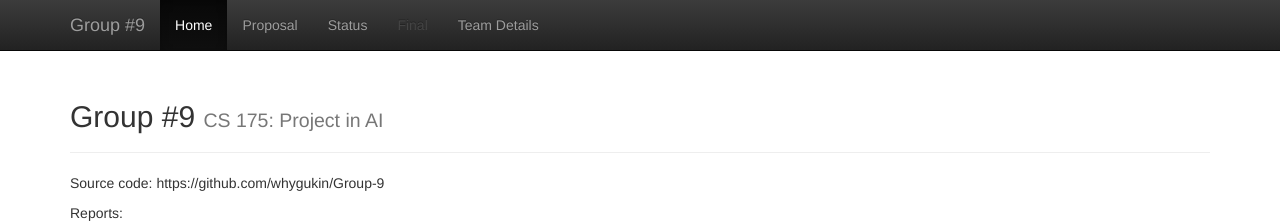
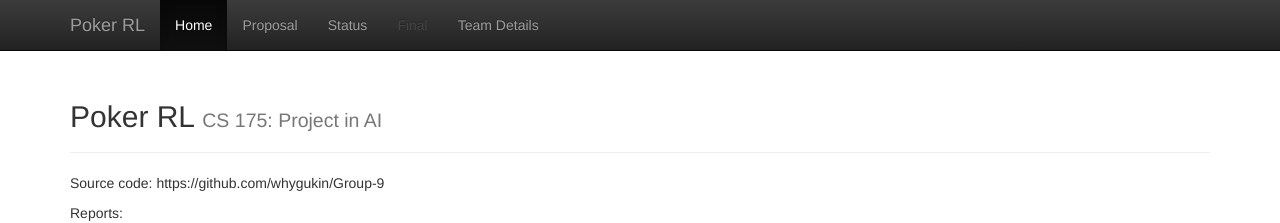
Before and after one commit to whygukin/Group-9, a Jekyll site: the page built from docs/index.md, in a window 1280 px wide. Shown: the top 223 px of the page. Built offline with Jekyll 4.4.1, drawn with Linux system fonts in a browser that asks for light colours; formulas are drawn with MathJax 3.

Commit message:
Update _config.yml

```diff
--- a/docs/_config.yml
+++ b/docs/_config.yml
@@ -1,7 +1,7 @@
 ###########
 # site.title
 
-title:    'Group #9'
+title:    'Poker RL'
 subtitle: 'CS 175: Project in AI'
 
 
```
